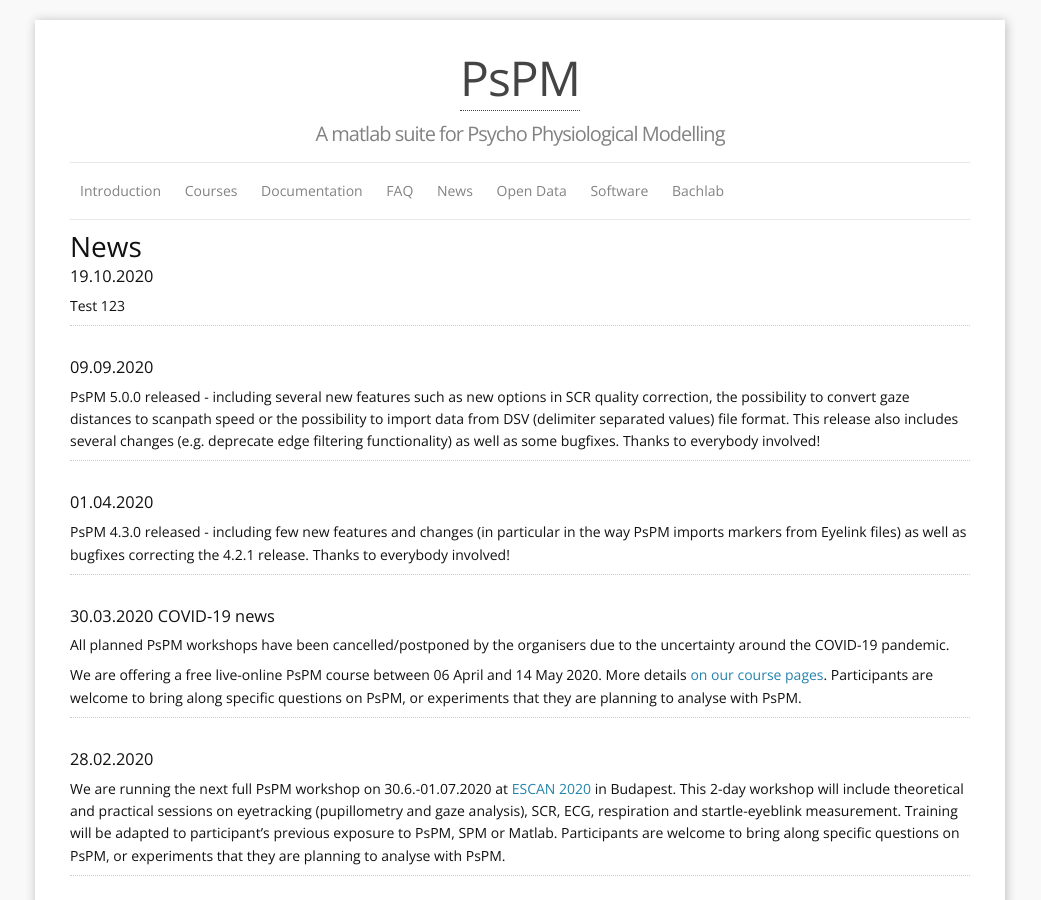
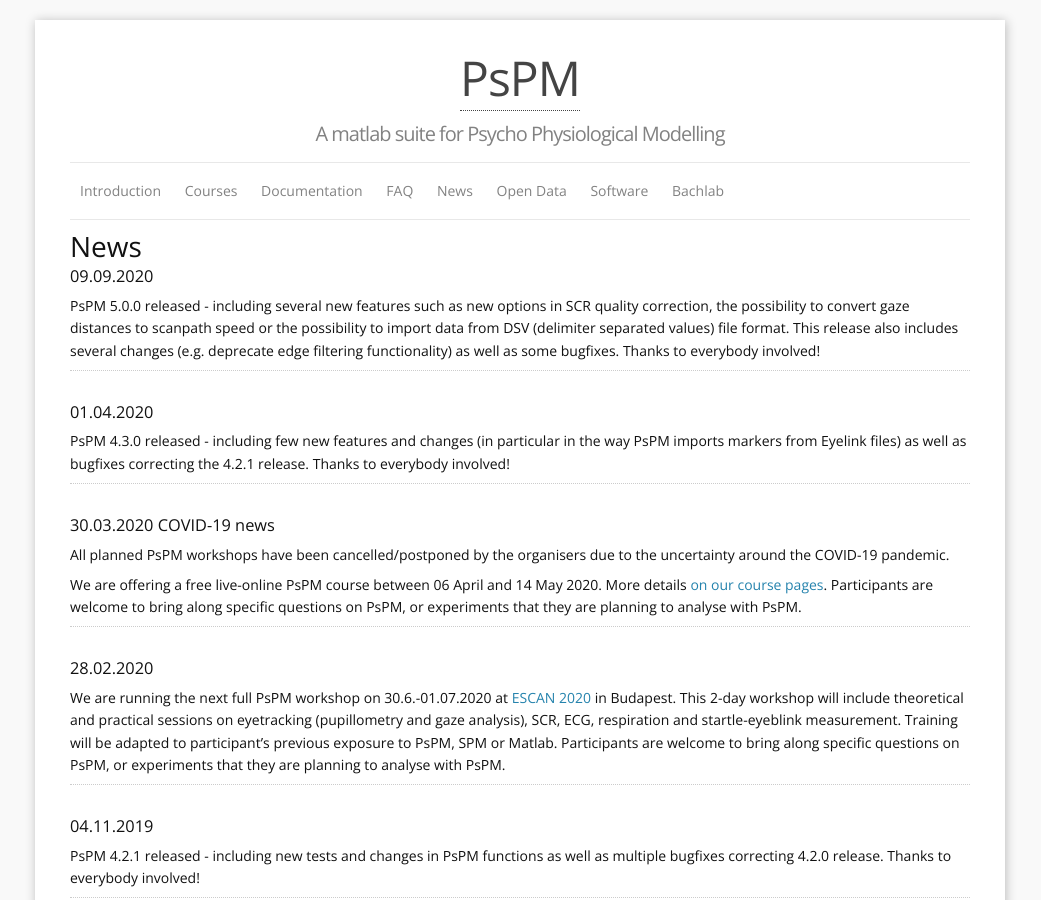
Before and after one commit to bachlab/PsPM, a Jekyll site: the page built from news.markdown, in a window 1280 px wide and 900 px high. Shown: the whole window, without its empty margins (120-1161 px from the left). Built offline with Jekyll 4.4.1, drawn with Linux system fonts in a browser that asks for light colours.

Commit message:
Revert test commit

```diff
--- a/news.markdown
+++ b/news.markdown
@@ -5,12 +5,6 @@
 ---
 
 # News
-
-### 19.10.2020
-
-Test 123
-
----
 
 ### 09.09.2020
 
```
